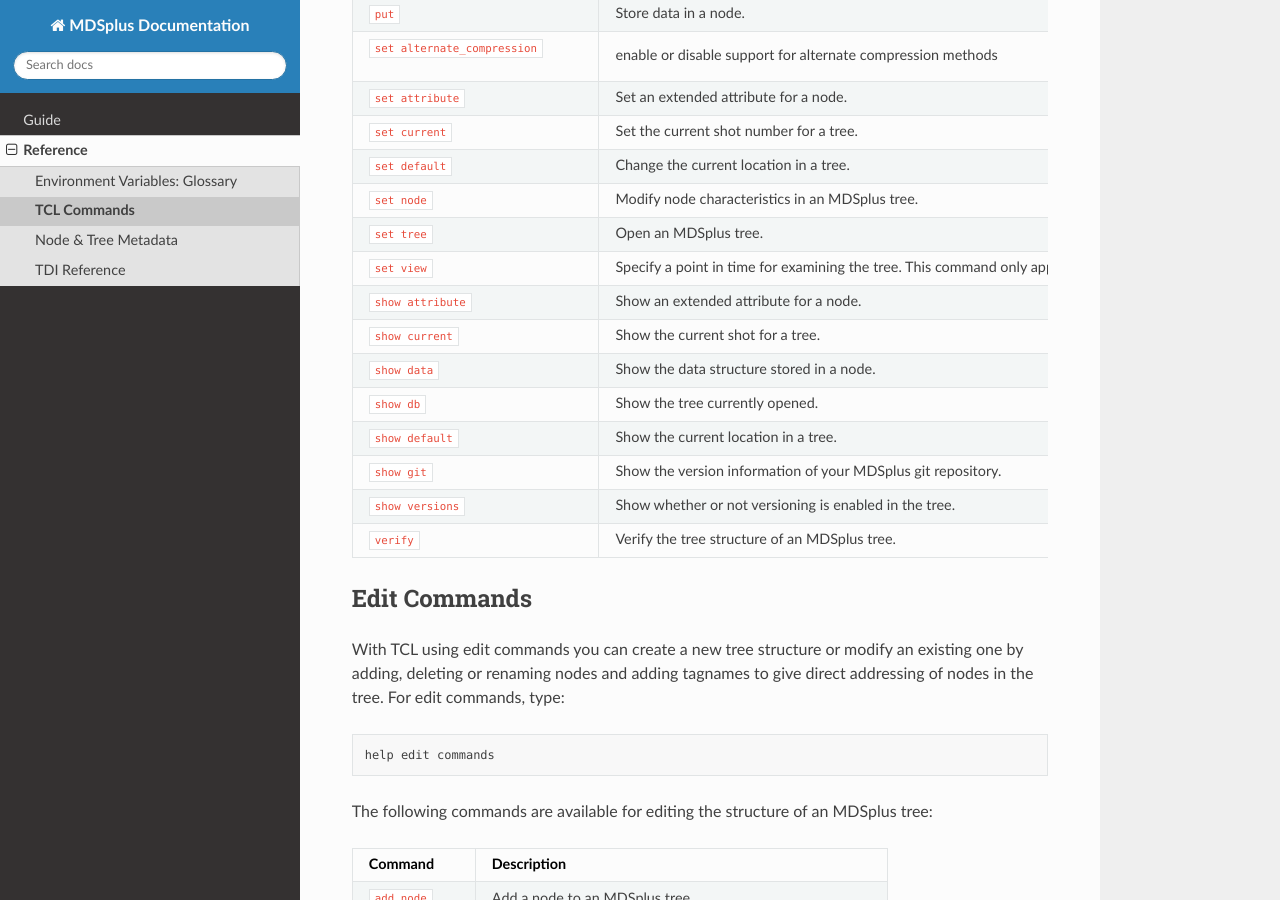
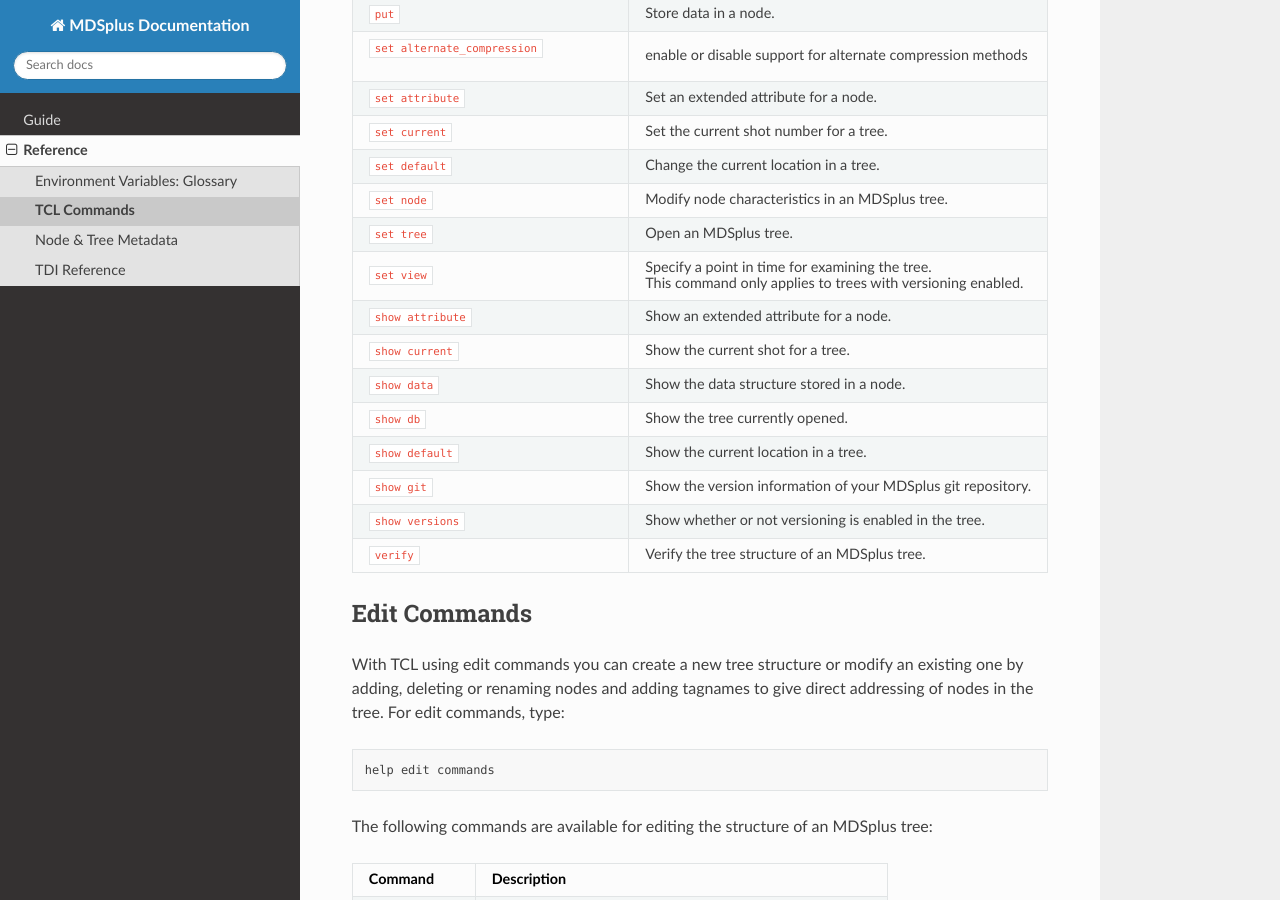
Before and after one commit to MDSplus/Documentation, a Sphinx documentation site: the page built from docs/reference/mdstcl.md, in a window 1280 px wide and 900 px high, scrolled down 1246 px. Built offline with Sphinx 7.4.7 and the Read the Docs theme 3.1.0, drawn with Linux system fonts in a browser that asks for light colours; pages that are not in the unit, such as notebooks, are missing from menus.

```diff
--- a/docs/reference/mdstcl.md
+++ b/docs/reference/mdstcl.md
@@ -33,13 +33,13 @@ The following commands are available for viewing or manipulating data and attrib
 | `directory`      | List the nodes in a tree.                               |
 | `directory /tag`  | List the tagnames in a tree.                           |
 | `put`            | Store data in a node.                                   |
-| [`set alternate_compression`](#set-alternate-compression-on-off) &nbsp;&nbsp;&nbsp;&nbsp;&nbsp;&nbsp;&nbsp;&nbsp;&nbsp;&nbsp;&nbsp;&nbsp;&nbsp;&nbsp;&nbsp;&nbsp;&nbsp;&nbsp;&nbsp;&nbsp;&nbsp;&nbsp;&nbsp;&nbsp;&nbsp;&nbsp;&nbsp;&nbsp;&nbsp;&nbsp;&nbsp;&nbsp;&nbsp;&nbsp;&nbsp;&nbsp;&nbsp;&nbsp;&nbsp;&nbsp;&nbsp;&nbsp;&nbsp;&nbsp;&nbsp;&nbsp;&nbsp;&nbsp;&nbsp;&nbsp;&nbsp;&nbsp;&nbsp;&nbsp;&nbsp;&nbsp;&nbsp;&nbsp;| enable or disable support for alternate compression methods |
+| [`set alternate_compression`](#set-alternate-compression-on-off) &nbsp;&nbsp;&nbsp;&nbsp;&nbsp;&nbsp;&nbsp;&nbsp;&nbsp;&nbsp;&nbsp;&nbsp;&nbsp;&nbsp;&nbsp;&nbsp;&nbsp;&nbsp;&nbsp;&nbsp;&nbsp;&nbsp;&nbsp;&nbsp;&nbsp;&nbsp;&nbsp;&nbsp;&nbsp;&nbsp;&nbsp;&nbsp;&nbsp;&nbsp;&nbsp;&nbsp;&nbsp;&nbsp;&nbsp;&nbsp;&nbsp;&nbsp;&nbsp;&nbsp;&nbsp;&nbsp;&nbsp;&nbsp;| enable or disable support for alternate compression methods |
 | `set attribute`  | Set an extended attribute for a node.                   |
 | `set current`    | Set the current shot number for a tree.                 |
 | `set default`    | Change the current location in a tree.                  |
 | `set node`       | Modify node characteristics in an MDSplus tree.         |
 | `set tree`       | Open an MDSplus tree.                                   |
-| `set view`       | Specify a point in time for examining the tree. This command only applies to trees with versioning enabled. |
+| `set view`       | Specify a point in time for examining the tree.<BR>This command only applies to trees with versioning enabled. |
 | `show attribute` | Show an extended attribute for a node.                  |
 | `show current`   | Show the current shot for a tree.                       |
 | `show data`      | Show the data structure stored in a node.               |
```
